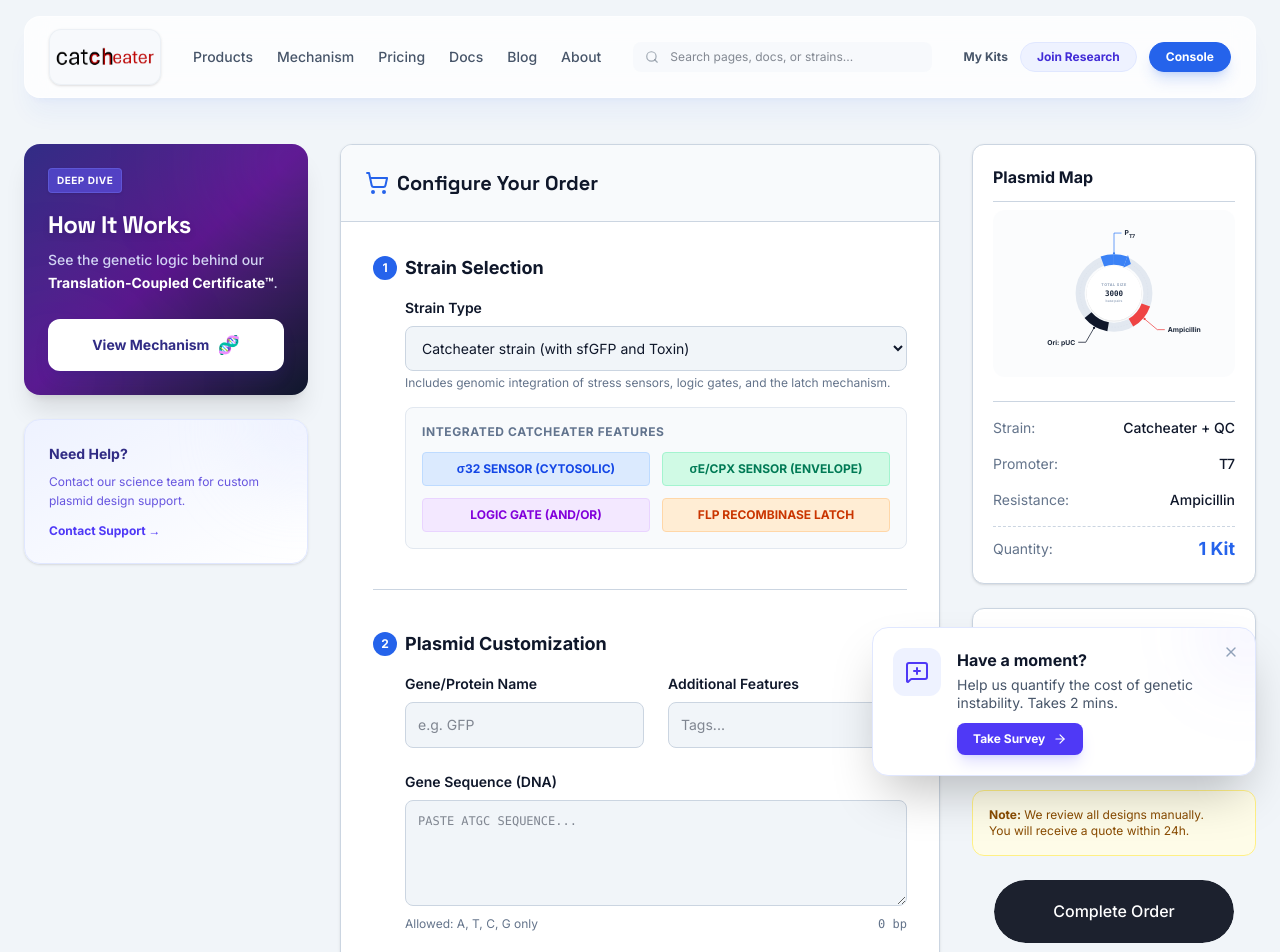
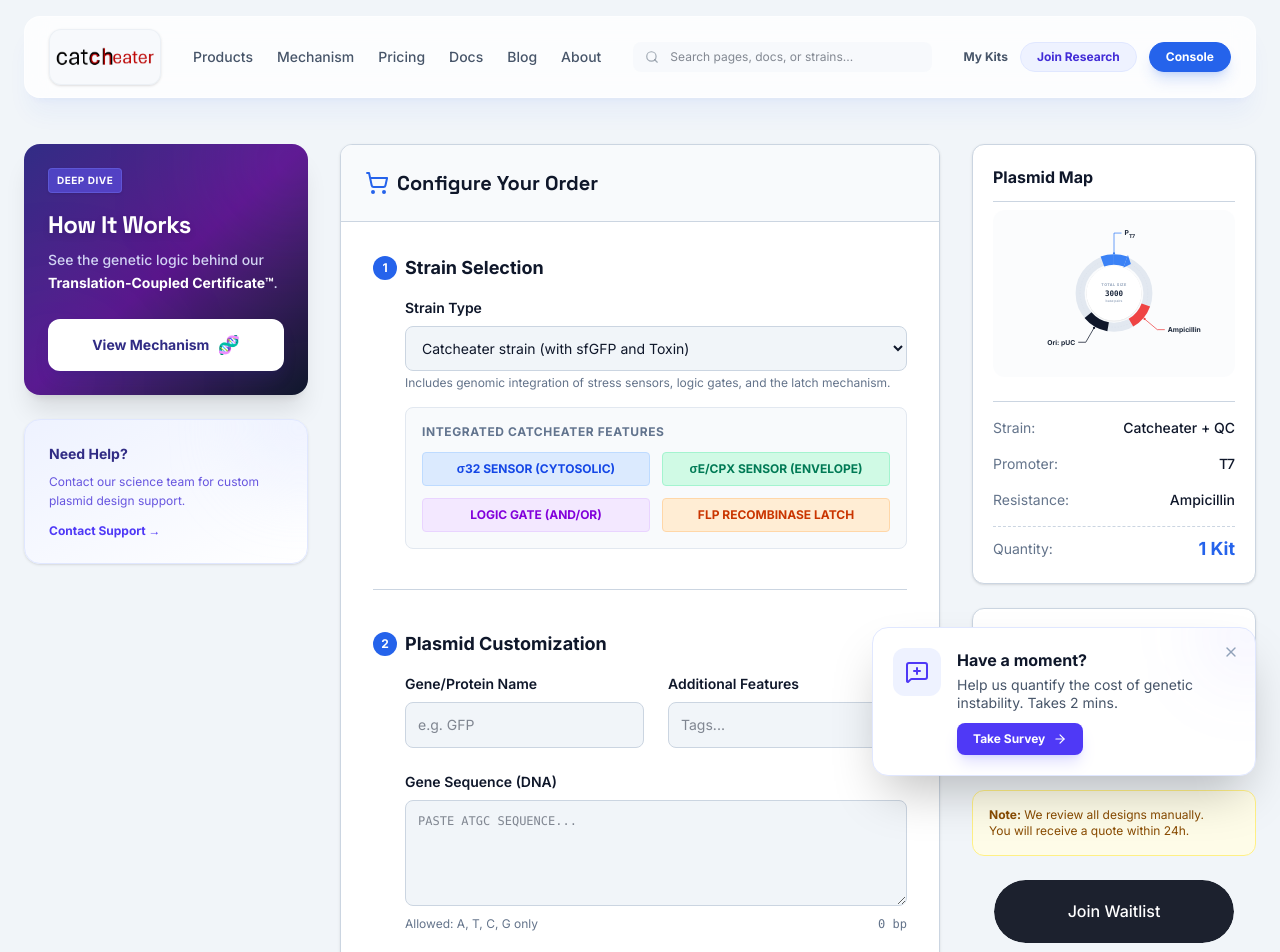
Before and after one commit to QuercusCode/Catcheaterweb, a Next.js app: page / in a window 1280 px wide. Shown: the top 952 px of the page. Built offline with nearby package versions, Linux system fonts and the light colour scheme.

Commit message:
fix(ui): update button text to reflect waitlist status

```diff
--- a/src/components/ui/AnimatedOrderButton.tsx
+++ b/src/components/ui/AnimatedOrderButton.tsx
@@ -29,9 +29,9 @@
             className={`${styles.order} ${isAnimating ? styles.animate : ''}`}
             onClick={handleClick}
         >
-            <span className={styles.default}>Complete Order</span>
+            <span className={styles.default}>Join Waitlist</span>
             <span className={styles.success}>
-                Order Placed
+                Request Sent
                 <svg viewBox="0 0 12 10">
                     <polyline points="1.5 6 4.5 9 10.5 1"></polyline>
                 </svg>
```
